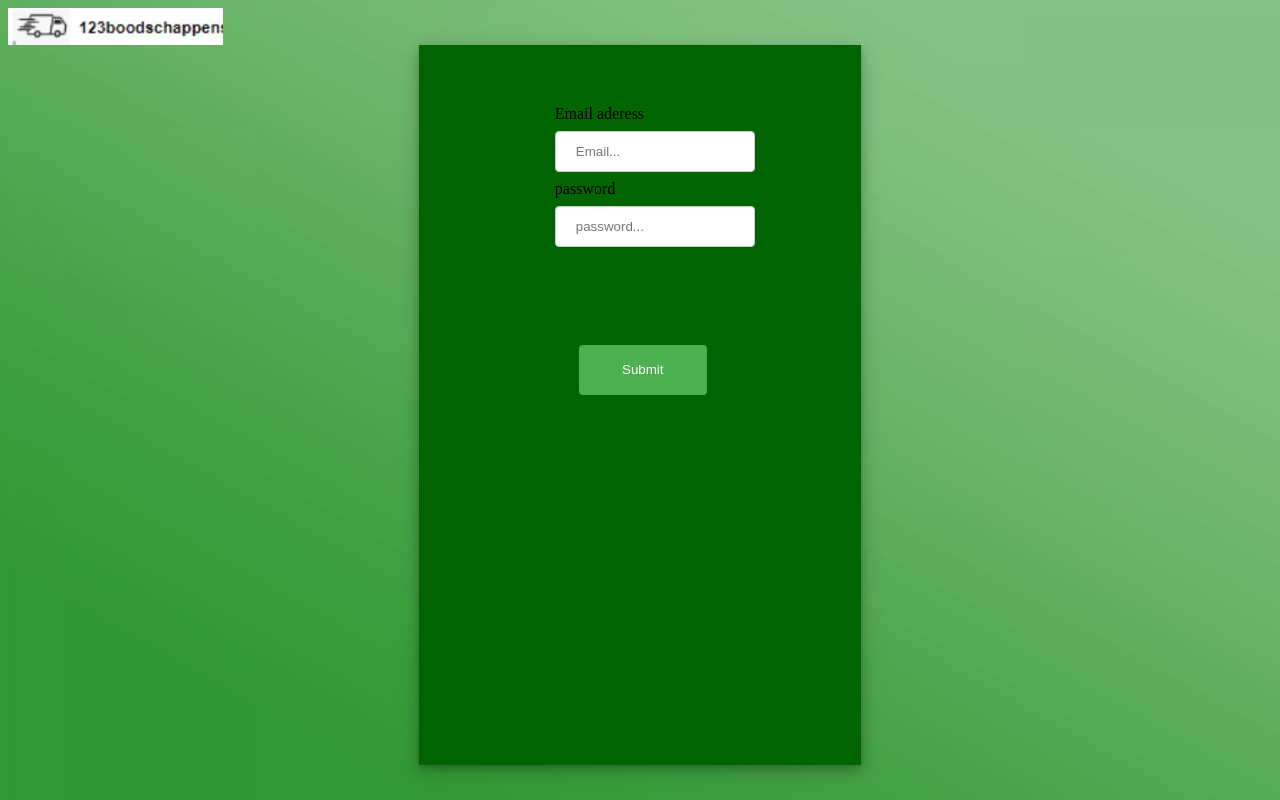
After one commit to SuzanneB836/ALA, a PHP site: page /html/login.html in a window 1280 px wide. The commit adds this page. Run offline with PHP 8.4, Linux system fonts and the light colour scheme.

Commit message:
huifdghuirgthugfdhjrgfhj

```diff
--- a/css/style.css
+++ b/css/style.css
@@ -36,7 +36,7 @@
   background-color: #4CAF50;
   color: white;
   height: 50px;
-  margin: 7vw 2vh;
+  margin: 7vw 20vh;
   border: none;
   border-radius: 4px;
   cursor: pointer;
@@ -49,7 +49,7 @@
 .login{
   padding-top: 60px;
   width: 200px;
-  margin-left: 250px;
+  margin-left: 17vh;
 
 }
 
--- a/html/index.html
+++ b/html/index.html
@@ -4,7 +4,7 @@
 <head>
   <meta charset="UTF-8">
   <meta name="viewport" content="width=device-width, initial-scale=1.0">
-  <link rel="stylesheet" type="text/css" href="../style/style.css">
+  <link rel="stylesheet" type="text/css" href="../css/style.css">
   <title>123Boodschappenshop</title>
 </head>
 
--- /dev/null
+++ b/html/login.html
@@ -0,0 +1,21 @@
+<!DOCTYPE html>
+<html lang="en">
+<head>
+    <meta charset="UTF-8">
+    <meta name="viewport" content="width=device-width, initial-scale=1.0">
+    <link rel="stylesheet" href="../css/style.css">
+    <title>Document</title>
+</head>
+<body>
+    <div class="foto"></div>
+    <div class="midden">
+        <div class="login">
+            <label for="fname">Email aderess</label>
+            <input type="text" id="fname" name="firstname" placeholder="Email...">
+            <label for="lname">password</label>
+            <input type="text" id="lname" name="lastname" placeholder="password...">
+            </div>
+            <input type="submit" value="Submit">
+        </div>
+</body>
+</html>
```
